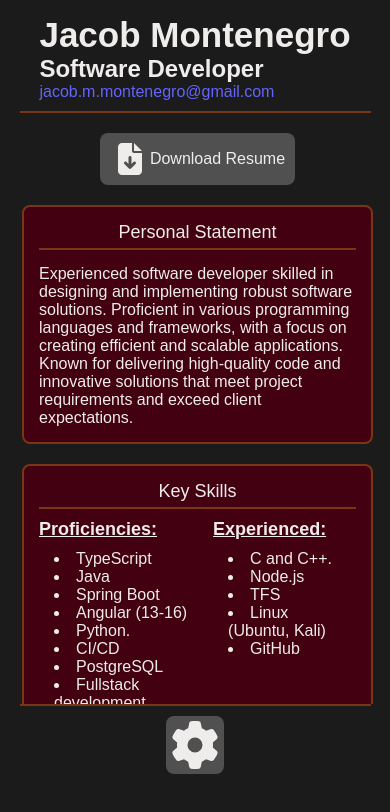
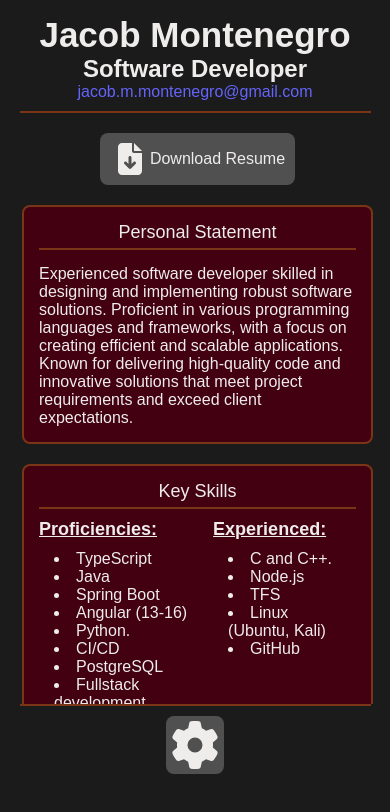
Before and after one commit to jmmontenegro/portfolio-react, a Next.js app: page / in a window 390 px wide. Shown: the top 812 px of the page. Built offline with nearby package versions, Linux system fonts and the light colour scheme.

Commit message:
mobile display fixes

```diff
--- a/app/globals.css
+++ b/app/globals.css
@@ -97,6 +97,8 @@ body {
       rgb(var(--background-end-rgb))
     )
     rgb(var(--background-start-rgb));
+
+    padding-bottom: env(safe-area-inset-bottom);
 }
 
 a {
--- a/app/page.tsx
+++ b/app/page.tsx
@@ -110,14 +110,14 @@ function GetHeader(): ReactElement {
 
   const data = GetLanguage();
   return (
-    <div className={styles.header}>
+    <div>
       {
         data.map((json, index) => (
-          <div key={index}>
+          <div key={index} className={styles.header}>
             <h1 className={styles.title}>Jacob Montenegro</h1>
             <h2>{json.mainHeader.softwareDev}</h2>
-          <a href="mailto:jacob.m.montenegro@gmail.com" className={styles.email}>jacob.m.montenegro@gmail.com</a>
-        </div>
+            <a href="mailto:jacob.m.montenegro@gmail.com" className={styles.email}>jacob.m.montenegro@gmail.com</a>
+          </div>
         ))
       }
     </div>
```
